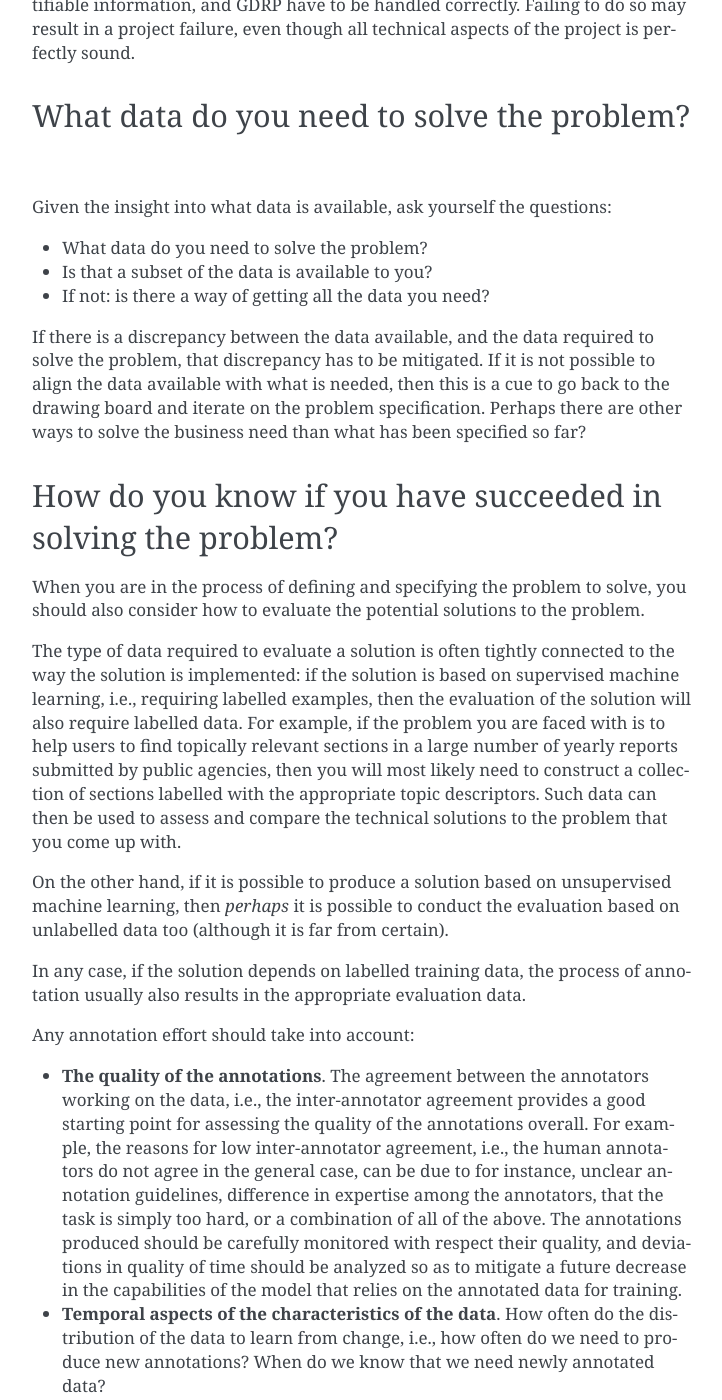
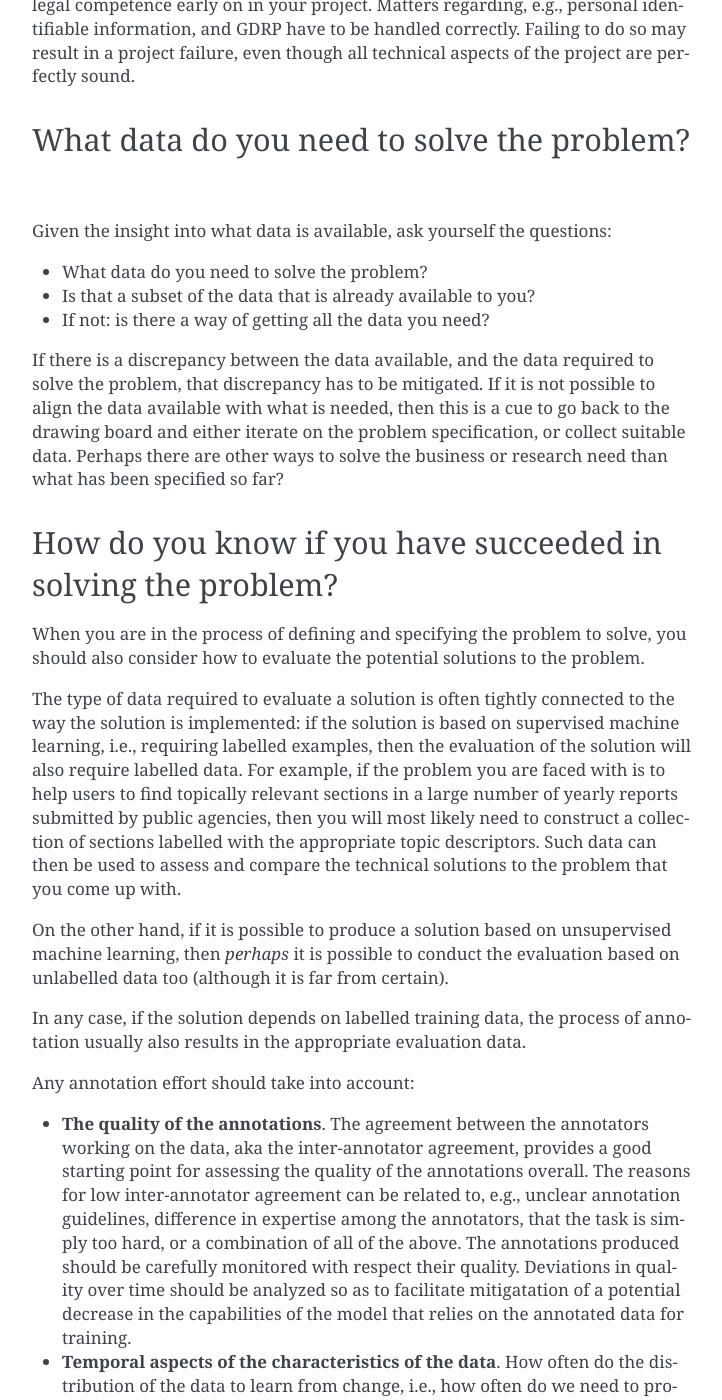
Before and after one commit to fredriko/nlp-data-readiness, a Sphinx documentation site: the page built from docs/questions-for-guidance.md, in a window 1280 px wide and 1400 px high, scrolled down 1373 px. Shown: the whole window, without its empty margins (388-1110 px from the left). Built offline with Sphinx 7.4.7, drawn with Linux system fonts in a browser that asks for light colours; some of the changed text lies outside the part shown.

```diff
--- a/docs/questions-for-guidance.md
+++ b/docs/questions-for-guidance.md
@@ -1,7 +1,7 @@
 # Questions for guidance
 
-The questions below are intended to serve as guidance in the process of attaining the appropriate data for solving
-a business problem.
+The questions below are intended to serve as guidance in the process of attaining the appropriate Data Readiness Levels for solving
+a research or business problem related to NLP.
 
 ## What problem are you trying to solve?
 
@@ -39,11 +39,11 @@ the amount of data is sufficient; or there are any legal constraints for using t
 
 ## Are you allowed to use the data available?
 
-The legal aspects of using the data depends on many things. As such, the legalities should be considered a primary citizen
+The legal aspects of using the data depend on many things. As such, the legalities should be considered a primary citizen
 of the Data Readiness Level assessment with respect to your particular challenge. Make sure you involve the appropriate
 legal competence early on in your project. Matters regarding, e.g., personal identifiable information, and
 GDRP have to be handled correctly. Failing to do so may result in a project failure, even though all technical aspects
-of the project is perfectly sound.
+of the project are perfectly sound.
 
 
 ## What data do you need to solve the problem?
@@ -51,13 +51,13 @@ of the project is perfectly sound.
 Given the insight into what data is available, ask yourself the questions:
 
 * What data do you need to solve the problem?
-* Is that a subset of the data is available to you?
+* Is that a subset of the data that is already available to you?
 * If not: is there a way of getting all the data you need?
 
 If there is a discrepancy between the data available, and the data required to solve the problem, that discrepancy
 has to be mitigated. If it is not possible to align the data available with what is needed, then this is a cue to
-go back to the drawing board and iterate on the problem specification. Perhaps there are other ways to solve the business
-need than what has been specified so far?
+go back to the drawing board and either iterate on the problem specification, or collect suitable data.
+Perhaps there are other ways to solve the business or research need than what has been specified so far?
 
 
 ## How do you know if you have succeeded in solving the problem?
@@ -82,12 +82,12 @@ appropriate evaluation data.
 
 Any annotation effort should take into account:
 
-* **The quality of the annotations**. The agreement between the annotators working on the data, i.e., the inter-annotator
- agreement provides a good starting point for assessing the quality of the annotations overall. For example, the reasons
- for low inter-annotator agreement, i.e., the human annotators do not agree in the general case, can be due to for instance,
+* **The quality of the annotations**. The agreement between the annotators working on the data, aka the inter-annotator
+ agreement, provides a good starting point for assessing the quality of the annotations overall. The reasons
+ for low inter-annotator agreement can be related to, e.g.,
  unclear annotation guidelines, difference in expertise among the annotators, that the task is simply too hard, or a
- combination of all of the above. The annotations produced should be carefully monitored with respect their quality,
- and deviations in quality of time should be analyzed so as to mitigate a future decrease in the capabilities of the
+ combination of all of the above. The annotations produced should be carefully monitored with respect their quality.
+ Deviations in quality over time should be analyzed so as to facilitate mitigatation of a potential decrease in the capabilities of the
   model that relies on the annotated data for training.
 * **Temporal aspects of the characteristics of the data**. How often do the distribution of the data to learn from change, i.e.,
 how often do we need to produce new annotations? When do we know that we need newly annotated data?
```
Also changed, not shown: docs/data-readiness-levels.md (+9 -7 lines), docs/introduction.md (+2 -2 lines), docs/project-phases.md (+6 -5 lines), docs/resources.md (+1 -1 lines).
